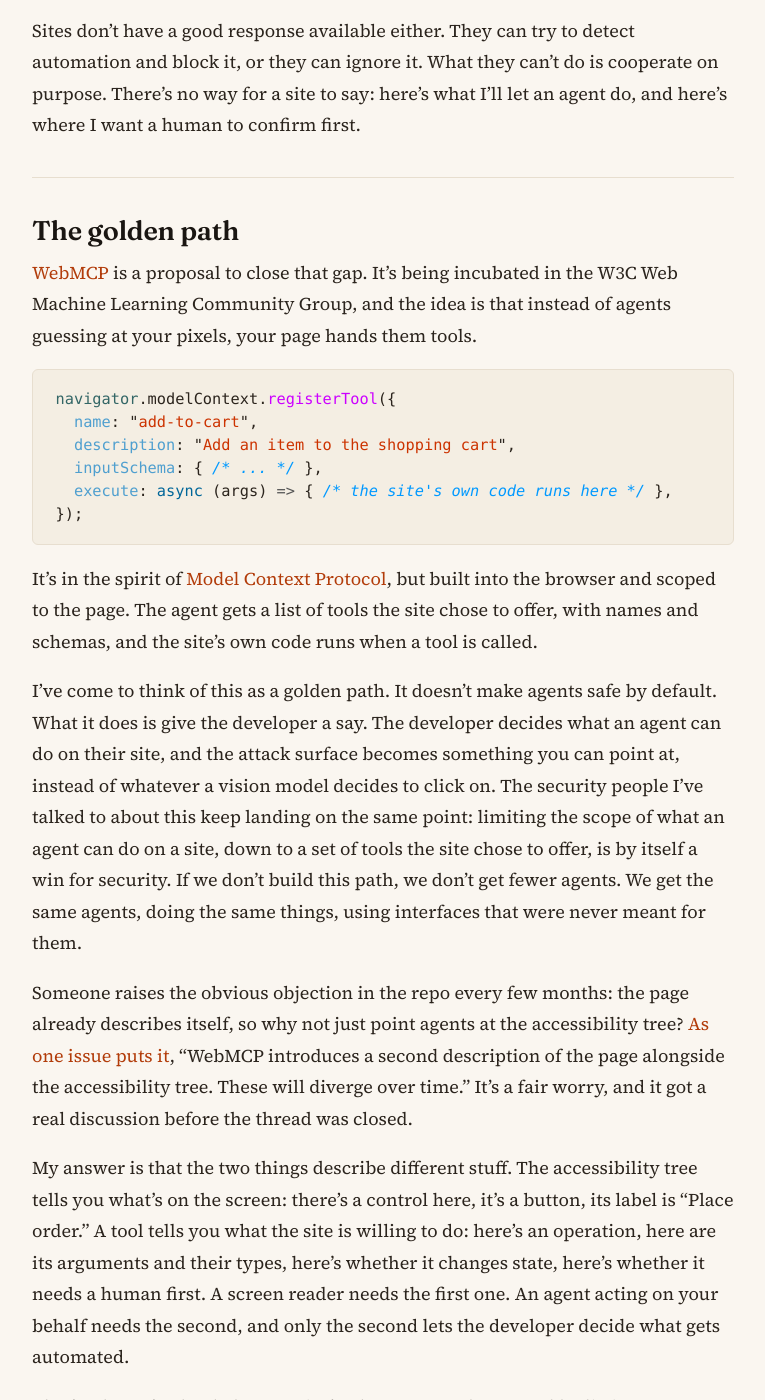
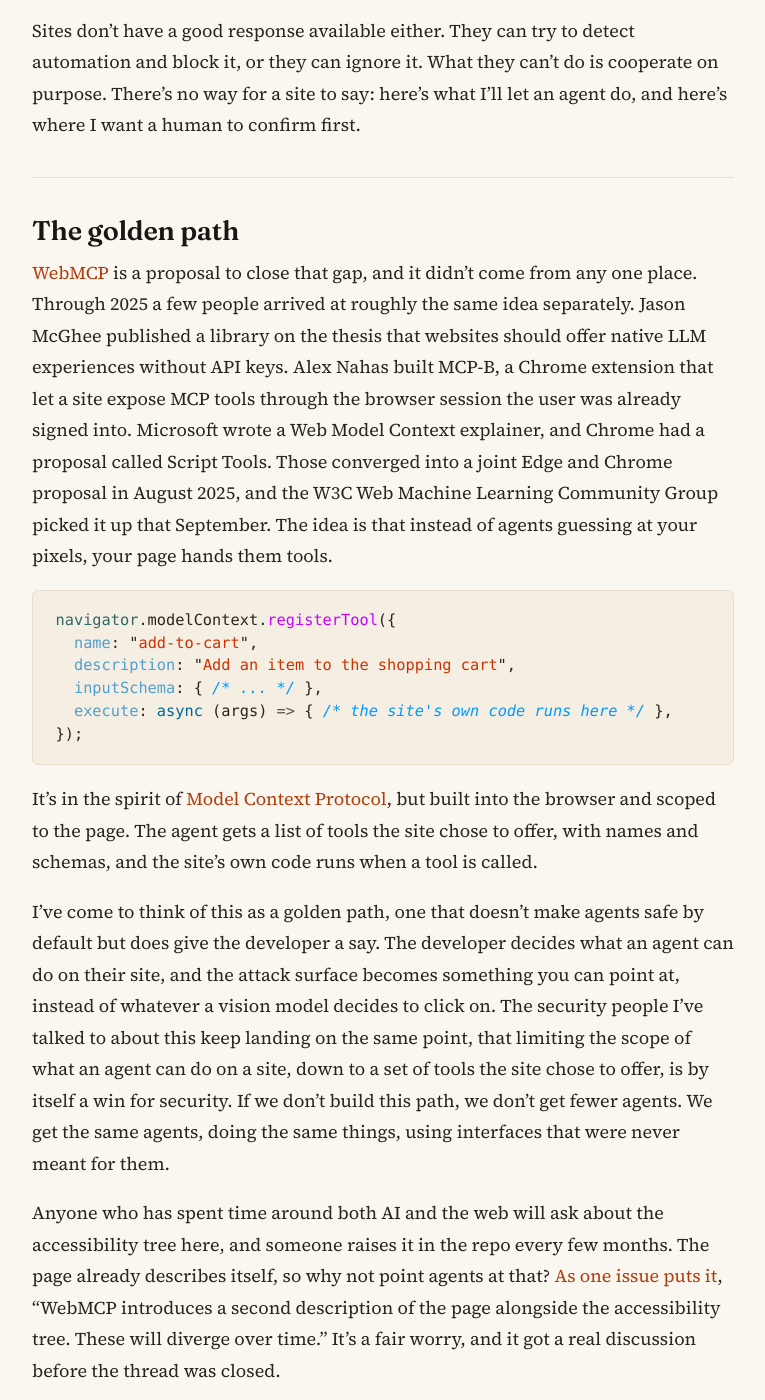
Before and after one commit to victorhuangwq/experiencethis.world, a Jekyll site: the page built from _posts/2026-08-17-agents-are-already-browsing.md, in a window 1280 px wide and 1400 px high, scrolled down 823 px. Shown: the whole window, without its empty margins (257-1022 px from the left). Built offline with Jekyll 4.4.1, drawn with Linux system fonts in a browser that asks for light colours; some of the changed text lies outside the part shown.

Commit message:
Add WebMCP origin story and my actual reasoning for taking on the analysis
Explain where the proposal converged from, tighten the golden path
sentence, reframe the accessibility tree objection as the question anyone
in this space would ask, describe the research that preceded issue #45
(browser context, signed-in state, same-origin assumptions), and replace
the workstream framing with the real motivation for volunteering.

Co-Authored-By: Claude Opus 5 <noreply@anthropic.com>
Claude-Session: https://claude.ai/code/session_0136wbMMqseziXZRRUF6HcTu

````diff
--- a/_posts/2026-08-17-agents-are-already-browsing.md
+++ b/_posts/2026-08-17-agents-are-already-browsing.md
@@ -27,7 +27,7 @@ Sites don't have a good response available either. They can try to detect automa
 
 ## The golden path
 
-[WebMCP](https://github.com/webmachinelearning/webmcp) is a proposal to close that gap. It's being incubated in the W3C Web Machine Learning Community Group, and the idea is that instead of agents guessing at your pixels, your page hands them tools.
+[WebMCP](https://github.com/webmachinelearning/webmcp) is a proposal to close that gap, and it didn't come from any one place. Through 2025 a few people arrived at roughly the same idea separately. Jason McGhee published a library on the thesis that websites should offer native LLM experiences without API keys. Alex Nahas built MCP-B, a Chrome extension that let a site expose MCP tools through the browser session the user was already signed into. Microsoft wrote a Web Model Context explainer, and Chrome had a proposal called Script Tools. Those converged into a joint Edge and Chrome proposal in August 2025, and the W3C Web Machine Learning Community Group picked it up that September. The idea is that instead of agents guessing at your pixels, your page hands them tools.
 
 ```js
 navigator.modelContext.registerTool({
@@ -40,21 +40,21 @@ navigator.modelContext.registerTool({
 
 It's in the spirit of [Model Context Protocol](https://modelcontextprotocol.io/), but built into the browser and scoped to the page. The agent gets a list of tools the site chose to offer, with names and schemas, and the site's own code runs when a tool is called.
 
-I've come to think of this as a golden path. It doesn't make agents safe by default. What it does is give the developer a say. The developer decides what an agent can do on their site, and the attack surface becomes something you can point at, instead of whatever a vision model decides to click on. The security people I've talked to about this keep landing on the same point: limiting the scope of what an agent can do on a site, down to a set of tools the site chose to offer, is by itself a win for security. If we don't build this path, we don't get fewer agents. We get the same agents, doing the same things, using interfaces that were never meant for them.
+I've come to think of this as a golden path, one that doesn't make agents safe by default but does give the developer a say. The developer decides what an agent can do on their site, and the attack surface becomes something you can point at, instead of whatever a vision model decides to click on. The security people I've talked to about this keep landing on the same point, that limiting the scope of what an agent can do on a site, down to a set of tools the site chose to offer, is by itself a win for security. If we don't build this path, we don't get fewer agents. We get the same agents, doing the same things, using interfaces that were never meant for them.
 
-Someone raises the obvious objection in the repo every few months: the page already describes itself, so why not just point agents at the accessibility tree? [As one issue puts it](https://github.com/webmachinelearning/webmcp/issues/91), "WebMCP introduces a second description of the page alongside the accessibility tree. These will diverge over time." It's a fair worry, and it got a real discussion before the thread was closed.
+Anyone who has spent time around both AI and the web will ask about the accessibility tree here, and someone raises it in the repo every few months. The page already describes itself, so why not point agents at that? [As one issue puts it](https://github.com/webmachinelearning/webmcp/issues/91), "WebMCP introduces a second description of the page alongside the accessibility tree. These will diverge over time." It's a fair worry, and it got a real discussion before the thread was closed.
 
 My answer is that the two things describe different stuff. The accessibility tree tells you what's on the screen: there's a control here, it's a button, its label is "Place order." A tool tells you what the site is willing to do: here's an operation, here are its arguments and their types, here's whether it changes state, here's whether it needs a human first. A screen reader needs the first one. An agent acting on your behalf needs the second, and only the second lets the developer decide what gets automated.
-
-That's where I've landed now. It isn't where I started. I started by listing everything that could go wrong.
 
 ---
 
 ## Figuring out how it breaks
 
-My day job is in the trust and security corners of a browser: navigation, site isolation, content security policies, the machinery that decides which page is allowed to know what about which other page. I was already looking at the ecosystem through that lens when my manager pointed me at WebMCP in late 2025. (Everything here is my own view, not my employer's.)
+My day job is in the trust and security corners of a browser: navigation, site isolation, content security policies, the machinery that decides which page is allowed to know what about which other page. I was already looking at the ecosystem through that lens when I was asked to review WebMCP in the last quarter of 2025. (Everything here is my own view, not my employer's.)
 
-In October 2025 I opened [issue #45, "Privacy & security considerations for WebMCP"](https://github.com/webmachinelearning/webmcp/issues/45). It laid out three risks, written as questions for the group rather than warnings:
+So I started looking around, asking security people I trust, and working out how to frame the analysis. WebMCP feels a lot like MCP, but a few things are genuinely different once you're inside a browser. There's the browser context. There's the fact that the user is already signed in, so the agent inherits that session. And there's the [same-origin policy](https://developer.mozilla.org/en-US/docs/Web/Security/Same-origin_policy), which every site on the web is built on the assumption of, and which agents move across freely.
+
+So in October 2025 I opened [issue #45](https://github.com/webmachinelearning/webmcp/issues/45) and shared my draft of the privacy and security considerations with the group for discussion. Here are the risks I wrote down:
 
 **Prompt injection.** Tool descriptions and tool outputs go straight into a model's context. A malicious page can hide instructions in either one, and the model may follow them. This is the standard agent attack, and WebMCP gives it new places to hide.
 
@@ -62,7 +62,7 @@ In October 2025 I opened [issue #45, "Privacy & security considerations for WebM
 
 **Privacy leakage through over-parameterization.** Agents carry a lot of context about their user, and the site writes the tool's input schema. So a site can build a search tool that asks for your age, your location and whether you're pregnant, and it all looks like a normal tool call.
 
-None of that is a reason not to build WebMCP. It's a reason to build it carefully. The W3C's Technical Architecture Group had just told the group that the privacy and security aspects "can be challenging, and we would also like to see more explorations," so I volunteered to drive that.
+None of that is a reason not to build WebMCP. My thinking was that if this becomes a real thing, we should build it right, and there's a practical angle underneath that too. The more secure this is, the easier it is to get support for it. Someone is going to do this analysis either way, and I'd rather it be someone who wants WebMCP to succeed than someone hunting for material to shoot the proposal down. That's a crude way to put it, but I think it's true. The W3C's Technical Architecture Group had just told the group that the privacy and security aspects "can be challenging, and we would also like to see more explorations," so there was an opening, and I volunteered to drive it.
 
 ---
 
````
